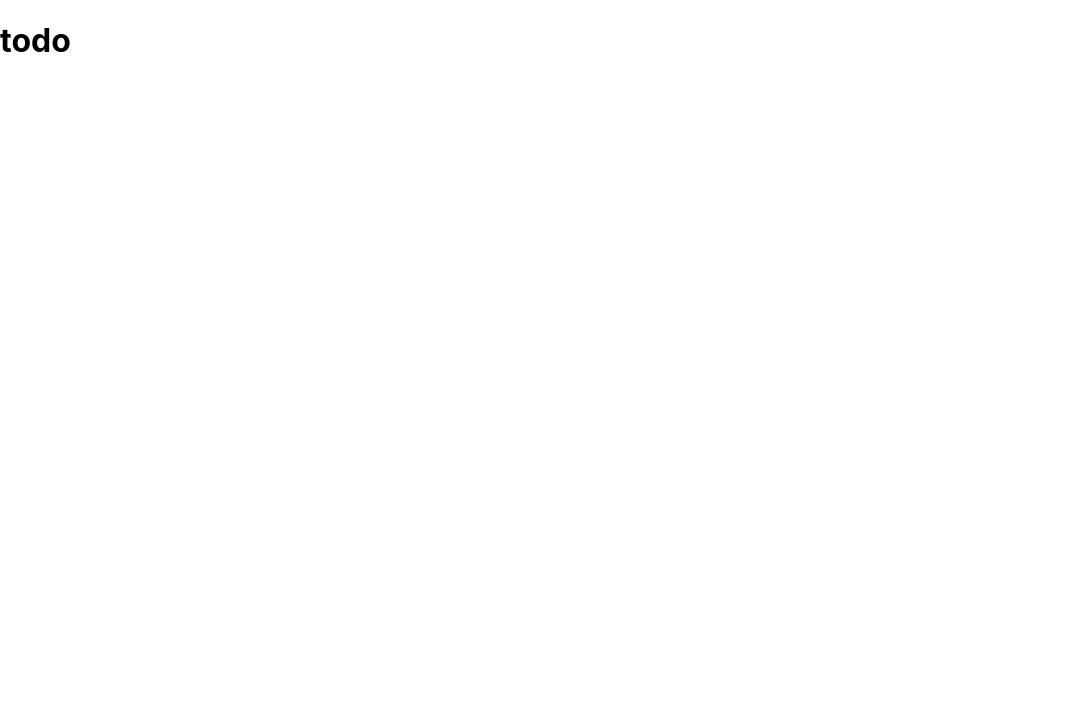
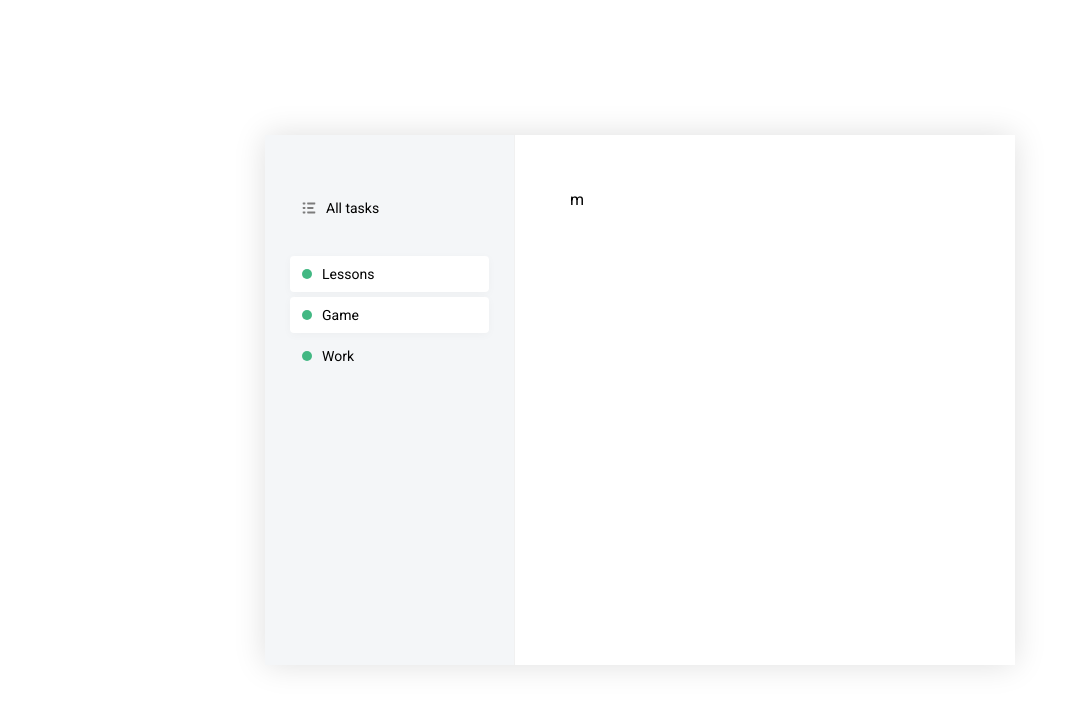
Before and after one commit to khasanov-yevhenii/react-todo-app, a React (Create React App) app: page / in a window 1280 px wide. Shown: the top 708 px of the page, without its empty margins (0-1083 px from the left). Built offline with nearby package versions, Linux system fonts and the light colour scheme.

Commit message:
Added sidebar

```diff
--- a/public/index.html
+++ b/public/index.html
@@ -1,20 +1,20 @@
 <!DOCTYPE html>
 <html lang="en">
 <head>
-    <meta charset="utf-8" />
-    <link rel="icon" href="%PUBLIC_URL%/favicon.ico" />
-    <meta name="viewport" content="width=device-width, initial-scale=1" />
-    <meta name="theme-color" content="#000000" />
+    <meta charset="utf-8"/>
+    <link rel="icon" href="%PUBLIC_URL%/favicon.ico"/>
+    <meta name="viewport" content="width=device-width, initial-scale=1"/>
+    <meta name="theme-color" content="#000000"/>
     <meta
             name="description"
             content="Web site created using create-react-app"
     />
-    <link rel="apple-touch-icon" href="%PUBLIC_URL%/logo192.png" />
+    <link rel="apple-touch-icon" href="%PUBLIC_URL%/logo192.png"/>
     <!--
       manifest.json provides metadata used when your web app is installed on a
       user's mobile device or desktop. See https://developers.google.com/web/fundamentals/web-app-manifest/
     -->
-    <link rel="manifest" href="%PUBLIC_URL%/manifest.json" />
+    <link rel="manifest" href="%PUBLIC_URL%/manifest.json"/>
     <!--
       Notice the use of %PUBLIC_URL% in the tags above.
       It will be replaced with the URL of the `public` folder during the build.
@@ -24,6 +24,7 @@
       work correctly both with client-side routing and a non-root public URL.
       Learn how to configure a non-root public URL by running `npm run build`.
     -->
+    <link href="https://fonts.googleapis.com/css2?family=Roboto&display=swap" rel="stylesheet">
     <title>React App</title>
 </head>
 <body>
--- a/src/App.js
+++ b/src/App.js
@@ -1,9 +1,42 @@
 import React from "react";
+import Sidebar from "./Components/Sidebar/Sidebar";
+
+import listSvg from './assets/images/list.svg';
+import greenSvg from './assets/images/green.svg';
+
 
 function App() {
     return (
-        <div className="App">
-            <h1>todo</h1>
+        <div className="todo">
+            <div className="todo__sidebar">
+                <Sidebar items={[
+                    {
+                        icon: listSvg,
+                        title: 'All tasks',
+                        active: false
+                    }
+                ]}/>
+                <Sidebar items={[
+                    {
+                        icon: greenSvg,
+                        title: 'Lessons',
+                        active: true
+                    },
+                    {
+                        icon: greenSvg,
+                        title: 'Game',
+                        active: true
+                    },
+                    {
+                        icon: greenSvg,
+                        title: 'Work',
+                        active: false
+                    }
+                ]}/>
+            </div>
+            <div className="todo__main">
+                m
+            </div>
         </div>
     );
 }
--- /dev/null
+++ b/src/Components/Sidebar/Sidebar.js
@@ -0,0 +1,20 @@
+import React from "react";
+
+const Sidebar = (props) => {
+    return (
+        <ul className="todo__items">
+            {
+                props.items.map(item => (
+                    <li className={item.active ? 'active' : ''} key={item.title}>
+                        <i>
+                            <img src={item.icon} alt="list"/>
+                        </i>
+                        <span>{item.title}</span>
+                    </li>
+                ))
+            }
+        </ul>
+    );
+}
+
+export default Sidebar;
--- a/src/index.scss
+++ b/src/index.scss
@@ -1,13 +1,62 @@
+* {
+  margin: 0;
+  padding: 0;
+  list-style: none;
+  box-sizing: border-box;
+  font-family: 'Roboto', sans-serif;
+}
+
 body {
-  margin: 0;
-  font-family: -apple-system, BlinkMacSystemFont, 'Segoe UI', 'Roboto', 'Oxygen',
-    'Ubuntu', 'Cantarell', 'Fira Sans', 'Droid Sans', 'Helvetica Neue',
-    sans-serif;
   -webkit-font-smoothing: antialiased;
   -moz-osx-font-smoothing: grayscale;
 }
 
-code {
-  font-family: source-code-pro, Menlo, Monaco, Consolas, 'Courier New',
-    monospace;
+.todo {
+  width: 750px;
+  display: flex;
+  height: 530px;
+  position: absolute;
+  top: 50%;
+  left: 50%;
+  transform: translate(-50%, -50%);
+  box-shadow: 0 0 30px rgba(0, 0, 0, 0.13);
+
+  &__sidebar {
+    background-color: #F4F6F8;
+    width: 250px;
+    height: 100%;
+    border-right: 1px solid #F1F1F1;
+    padding: 55px 25px;
+    font-size: 14px;
+    font-weight: 400;
+  }
+
+  &__items {
+    margin-bottom: 30px;
+
+    li {
+      display: flex;
+      align-items: center;
+      padding: 10px 12px;
+      cursor: pointer;
+      border-radius: 4px;
+      margin-bottom: 5px;
+
+      &.active {
+        background: #FFFFFF;
+        box-shadow: 0 2px 10px rgba(0, 0, 0, 0.03);
+      }
+    }
+
+    i {
+      margin-right: 10px;
+      display: inline-flex;
+    }
+  }
+
+  &__main {
+    background-color: #FFFFFF;
+    width: 500px;
+    padding: 55px;
+  }
 }
```
Also changed, not shown: src/Components/Main/Main.js (added), src/assets/images/green.svg (added), src/assets/images/list.svg (added). Lines whose indentation alone changed are shown as unchanged.
